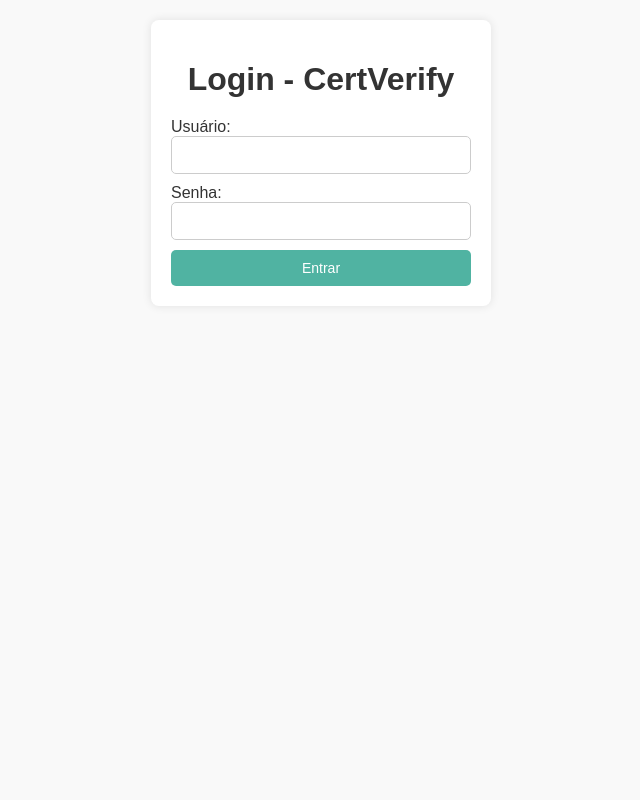
After one commit to baimas/CertVerify, a Flask app: page /login in a window 1280 px wide. The commit adds this page. Shown: the whole page, without its empty margins (319-959 px from the left). Run offline with Flask 3, Linux system fonts and the light colour scheme.

Commit message:
Adicionando pagina de login no webapp

```diff
--- a/app.py
+++ b/app.py
@@ -1,4 +1,4 @@
-from flask import Flask, render_template
+from flask import Flask, render_template, request, redirect, url_for
 import OpenSSL
 import socket
 import datetime
@@ -32,7 +32,28 @@
         print(f"Erro ao obter certificado para {url}: {e}")
         return {'url': url, 'error': str(e)}
 
-@app.route('/')
+# Rota para a página de login
+@app.route('/', methods=['GET', 'POST'])
+@app.route("/login", methods=["GET",'POST'])
+def login():
+    if request.method == 'POST':
+        username = request.form['username']
+        password = request.form['password']
+
+        # Aqui você pode adicionar a lógica de autenticação
+        # Exemplo básico: verificar se o usuário e senha correspondem
+        if username == 'admin' and password == 'password':
+            # Autenticação bem-sucedida, redireciona para a página principal (index)
+            return redirect(url_for('index'))
+        else:
+            # Autenticação falhou, redireciona de volta para a página de login
+            return render_template('login.html')
+    else:
+        # Se o método for GET, apenas renderiza a página de login
+        return render_template('login.html')
+
+# Rota para a página principal após o login
+@app.route('/index')
 def index():
     urls = [
         "www.google.com",
@@ -43,5 +64,6 @@
     results = [get_certificate_info(url) for url in urls]
     return render_template('index.html', results=results)
 
+
 if __name__ == '__main__':
     app.run(debug=True)
--- a/templates/index.html
+++ b/templates/index.html
@@ -8,7 +8,7 @@
 </head>
 <body>
     <div class="container">
-        <h1>CertVerify</h1>
+        <h1><center>CertVerify</center></h1>
         <table>
             <thead>
                 <tr>
--- /dev/null
+++ b/templates/login.html
@@ -0,0 +1,68 @@
+<!DOCTYPE html>
+<html lang="pt-br">
+<head>
+    <meta charset="UTF-8">
+    <meta name="viewport" content="width=device-width, initial-scale=1.0">
+    <title>Login - CertVerify</title>
+    <link rel="stylesheet" href="{{ url_for('static', filename='css/styles.css') }}">
+    <style>
+        body {
+            font-family: Arial, sans-serif;
+            background-color: #f9f9f9;
+            color: #333;
+            margin: 0;
+            padding: 0;
+            display: flex;
+            justify-content: center;
+            align-items: center;
+            height: 100vh;
+        }
+        .container {
+            width: 300px;
+            padding: 20px;
+            background: #fff;
+            border-radius: 8px;
+            box-shadow: 0 0 10px rgba(0, 0, 0, 0.1);
+        }
+        h1 {
+            text-align: center;
+            margin-bottom: 20px;
+        }
+        form {
+            display: flex;
+            flex-direction: column;
+        }
+        input[type="text"], input[type="password"] {
+            margin-bottom: 10px;
+            padding: 10px;
+            border: 1px solid #ccc;
+            border-radius: 5px;
+            font-size: 14px;
+        }
+        input[type="submit"] {
+            background-color: #50b3a2;
+            color: #fff;
+            border: none;
+            padding: 10px;
+            border-radius: 5px;
+            cursor: pointer;
+            font-size: 14px;
+        }
+        input[type="submit"]:hover {
+            background-color: #3a8d7a;
+        }
+    </style>
+</head>
+<body>
+    <div class="container">
+        <h1>Login - CertVerify</h1>
+        <form action="/login" method="post">
+            <label for="username">Usuário:</label>
+            <input type="text" id="username" name="username" required>
+            <label for="password">Senha:</label>
+            <input type="password" id="password" name="password" required>
+            <input type="submit" value="Entrar">
+        </form>
+    </div>
+</body>
+</html>
```
